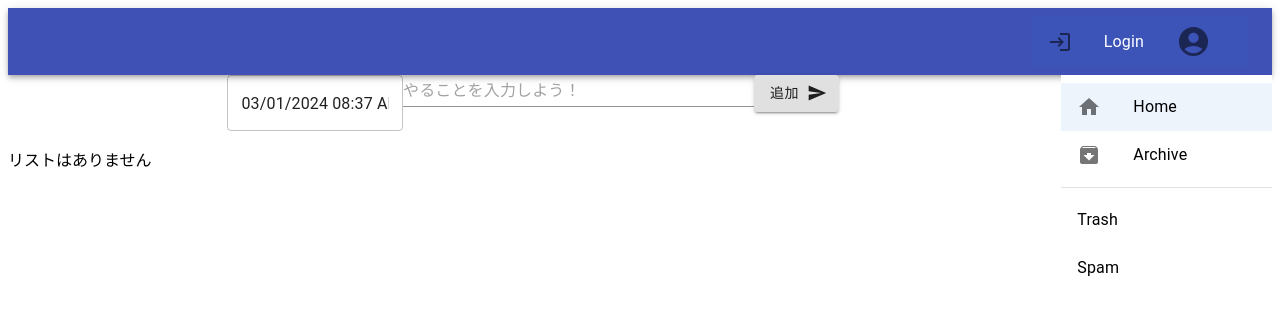
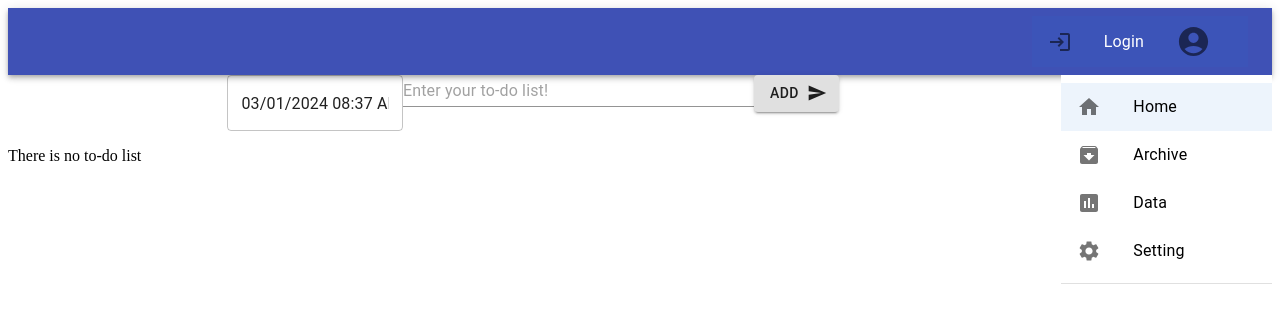
Before and after one commit to Omochi-Okome/PomodoroList, a React (Create React App) app in the folder client/: page / in a window 1280 px wide. Shown: the top 314 px of the page. Built offline with nearby package versions, Linux system fonts and the light colour scheme.

Commit message:
ページづくりを行なった

```diff
--- a/client/src/App.js
+++ b/client/src/App.js
@@ -1,6 +1,10 @@
 import { BrowserRouter as Router, Route, Routes } from "react-router-dom";
 import Home from "./pages/Home";
 import Archive from "./pages/Archive"
+import Data from "./pages/Data";
+import Setting from "./pages/Setting";
+import Mypage from "./pages/Mypage";
+import Login from "./pages/Login";
 import SelectedListItem from "./components/HomeFolder";
 import TopBar from "./components/TopBar"
 import { Grid } from "@material-ui/core";
@@ -14,6 +18,10 @@ function App() {
           <Routes>
             <Route path="/" element={<Home />} />
             <Route path="/archive" element={<Archive />} />
+            <Route path="/data" element={<Data/>}/>
+            <Route path="/setting" element={<Setting/>} />
+            <Route path="/mypage" element={<Mypage />} />
+            <Route path="/login" element={<Login />} />
           </Routes>
         </Grid>
         <Grid item xs={2}>
--- a/client/src/components/ArchiveList.jsx
+++ b/client/src/components/ArchiveList.jsx
@@ -57,7 +57,7 @@ const ArchiveList = () => {
     return(
         <div>
             {archiveList.length === 0 ? (
-                <p>アーカイブリストはありません</p>
+                <p>There is no archive list</p>
             ) : (
                 <Grid container direction="row">
                   {archiveList.map((archiveList) => (
--- a/client/src/components/HomeFolder.jsx
+++ b/client/src/components/HomeFolder.jsx
@@ -8,6 +8,8 @@ import Divider from '@mui/material/Divider';
 import ArchiveIcon from '@mui/icons-material/Archive';
 import { useNavigate } from 'react-router-dom';
 import HomeIcon from '@mui/icons-material/Home';
+import SettingsIcon from '@mui/icons-material/Settings';
+import AssessmentIcon from '@mui/icons-material/Assessment';
 
 export default function SelectedListItem() {
     const navigate = useNavigate();
@@ -18,10 +20,17 @@ export default function SelectedListItem() {
 
     switch(index){
         case 0:
-            navigate('/');
-            break;
-        default:
-            navigate('/archive')
+          navigate('/');
+          break;
+        case 1:
+          navigate('/archive');
+          break;
+        case 2:
+          navigate('/data');
+          break;
+        case 3:
+          navigate('/setting');
+          break;
     }
 
   };
@@ -47,22 +56,26 @@ export default function SelectedListItem() {
           </ListItemIcon>
           <ListItemText primary="Archive" />
         </ListItemButton>
-      </List>
-      <Divider />
-      <List component="nav" aria-label="secondary mailbox folder">
         <ListItemButton
           selected={selectedIndex === 2}
           onClick={(event) => handleListItemClick(event, 2)}
         >
-          <ListItemText primary="Trash" />
+          <ListItemIcon>
+            <AssessmentIcon />
+          </ListItemIcon>
+          <ListItemText primary="Data" />
         </ListItemButton>
         <ListItemButton
           selected={selectedIndex === 3}
           onClick={(event) => handleListItemClick(event, 3)}
         >
-          <ListItemText primary="Spam" />
+          <ListItemIcon>
+            <SettingsIcon />
+          </ListItemIcon>
+          <ListItemText primary="Setting" />
         </ListItemButton>
       </List>
+      <Divider />
     </Box>
   );
 }
--- a/client/src/components/ToDoList.jsx
+++ b/client/src/components/ToDoList.jsx
@@ -99,17 +99,17 @@ const ToDoList = () => {
             </LocalizationProvider>
         </Grid>
         <Grid item xs={4}>
-          <TextField type="text" value={inputValue} onChange={handleInputChange} placeholder="やることを入力しよう！" fullWidth/>
+          <TextField type="text" value={inputValue} onChange={handleInputChange} placeholder="Enter your to-do list!" fullWidth/>
         </Grid>
         <Grid item xs={1}>
-          <Button variant="contained" type="submit" color="blue" onClick={handleSubmit} endIcon={<SendIcon />} >追加</Button>
+          <Button variant="contained" type="submit" color="blue" onClick={handleSubmit} endIcon={<SendIcon />} >Add</Button>
         </Grid>
       </Grid>
 
         <Grid container spacing={2} direction="row" >
           {todoList.length === 0 ? (
             <Grid item >
-              <p>リストはありません</p>
+              <p>There is no to-do list</p>
             </Grid>
           ) : (
             todoList.map((todoItem) => (
@@ -117,9 +117,9 @@ const ToDoList = () => {
               <Card key={todoItem._id} variant="outlined" className={classes.card}>
                 <CardContent>
                   <Typography variant="body1">{todoItem.text}</Typography>
-                  <Typography>締切：{todoItem.deadline}</Typography>
+                  <Typography>Deadline:{todoItem.deadline}</Typography>
                   <Button variant="outlined" onClick={() => deleteItem(todoItem.id, todoItem.text, todoItem.deadline)}>
-                    完了
+                    Done
                   </Button>
                 </CardContent>
               </Card>
--- /dev/null
+++ b/client/src/pages/Data.jsx
@@ -0,0 +1,9 @@
+const Data = () => {
+    return(
+        <>
+            <h2>/dataは工事中です</h2>
+        </>
+    )
+}
+
+export default Data;
--- /dev/null
+++ b/client/src/pages/Login.jsx
@@ -0,0 +1,9 @@
+const Login = () => {
+    return(
+        <>
+            <h2>/Loginは工事中です</h2>
+        </>
+    )
+}
+
+export default Login
--- /dev/null
+++ b/client/src/pages/Mypage.jsx
@@ -0,0 +1,9 @@
+const Mypage = () => {
+    return(
+        <>
+            <h2>/Mypageは工事中です</h2>
+        </>
+    )
+}
+
+export default Mypage;
--- /dev/null
+++ b/client/src/pages/Setting.jsx
@@ -0,0 +1,9 @@
+const Setting = () => {
+    return(
+        <>
+            <h2>/settingは工事中です</h2>
+        </>
+    )
+}
+
+export default Setting;
```
